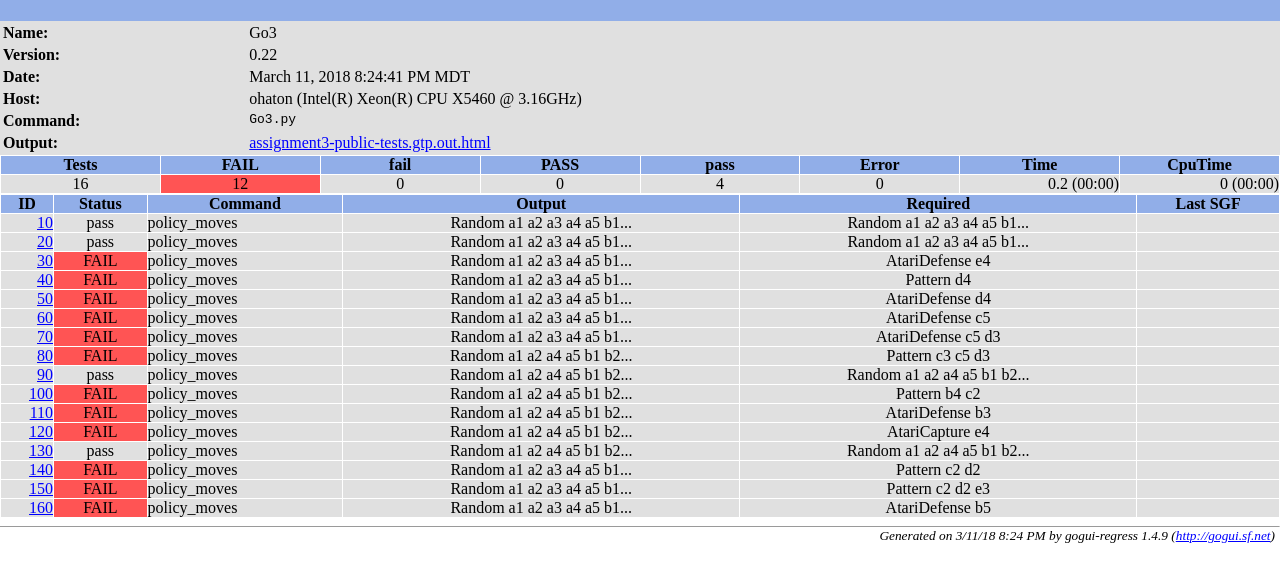
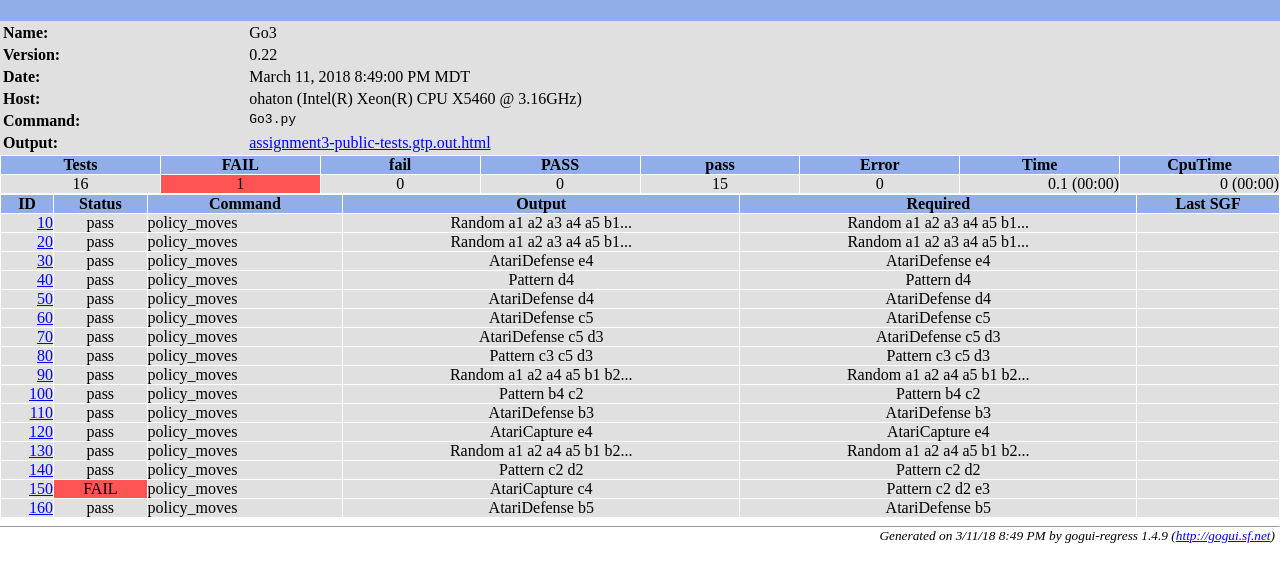
Before and after one commit to jcho1/CMPUT-496-Assignment-3, a plain HTML site: page Go3/assignment3-public-tests.gtp.html in a window 1280 px wide. Shown: the part 43-624 px from the top of the page. Drawn offline with Linux system fonts and the light colour scheme.

Commit message:
It fucking works

```diff
--- a/Go3/assignment3-public-tests.gtp.html
+++ b/Go3/assignment3-public-tests.gtp.html
@@ -18,7 +18,7 @@ body { margin:0; }
 <table width="100%" bgcolor="#e0e0e0">
 <tr><th align="left">Name:</th><td>Go3</td></tr>
 <tr><th align="left">Version:</th><td>0.22</td></tr>
-<tr><th align="left">Date:</th><td>March 11, 2018 8:24:41 PM MDT</td></tr>
+<tr><th align="left">Date:</th><td>March 11, 2018 8:49:00 PM MDT</td></tr>
 <tr><th align="left">Host:</th><td>ohaton (Intel(R) Xeon(R) CPU           X5460  @ 3.16GHz)</td></tr>
 <tr><th align="left" valign="top">Command:</th>
 <td valign="top"><tt>Go3.py</tt></td></tr>
@@ -49,14 +49,14 @@ body { margin:0; }
 </thead>
 <tr align="center" bgcolor="#e0e0e0">
 <td>16</td>
-<td bgcolor="#ff5454">12</td>
+<td bgcolor="#ff5454">1</td>
 <td>0</td>
 <td>
 0</td>
-<td>4</td>
+<td>15</td>
 <td>
 0</td>
-<td align="right">0.2&nbsp;(00:00)</td>
+<td align="right">0.1&nbsp;(00:00)</td>
 <td align="right">0&nbsp;(00:00)</td>
 </tr>
 </table>
@@ -89,49 +89,49 @@ body { margin:0; }
 </tr>
 <tr bgcolor="#e0e0e0">
 <td align="right"><a href="assignment3-public-tests.gtp.out.html#30">30</a></td>
-<td align="center" bgcolor="#ff5454">FAIL</td>
+<td align="center" bgcolor="#e0e0e0">pass</td>
 <td>policy_moves</td>
-<td align="center">Random a1 a2 a3 a4 a5 b1...</td>
+<td align="center">AtariDefense e4</td>
 <td align="center">AtariDefense e4</td>
 <td></td>
 </tr>
 <tr bgcolor="#e0e0e0">
 <td align="right"><a href="assignment3-public-tests.gtp.out.html#40">40</a></td>
-<td align="center" bgcolor="#ff5454">FAIL</td>
+<td align="center" bgcolor="#e0e0e0">pass</td>
 <td>policy_moves</td>
-<td align="center">Random a1 a2 a3 a4 a5 b1...</td>
+<td align="center">Pattern d4</td>
 <td align="center">Pattern d4</td>
 <td></td>
 </tr>
 <tr bgcolor="#e0e0e0">
 <td align="right"><a href="assignment3-public-tests.gtp.out.html#50">50</a></td>
-<td align="center" bgcolor="#ff5454">FAIL</td>
+<td align="center" bgcolor="#e0e0e0">pass</td>
 <td>policy_moves</td>
-<td align="center">Random a1 a2 a3 a4 a5 b1...</td>
+<td align="center">AtariDefense d4</td>
 <td align="center">AtariDefense d4</td>
 <td></td>
 </tr>
 <tr bgcolor="#e0e0e0">
 <td align="right"><a href="assignment3-public-tests.gtp.out.html#60">60</a></td>
-<td align="center" bgcolor="#ff5454">FAIL</td>
+<td align="center" bgcolor="#e0e0e0">pass</td>
 <td>policy_moves</td>
-<td align="center">Random a1 a2 a3 a4 a5 b1...</td>
+<td align="center">AtariDefense c5</td>
 <td align="center">AtariDefense c5</td>
 <td></td>
 </tr>
 <tr bgcolor="#e0e0e0">
 <td align="right"><a href="assignment3-public-tests.gtp.out.html#70">70</a></td>
-<td align="center" bgcolor="#ff5454">FAIL</td>
+<td align="center" bgcolor="#e0e0e0">pass</td>
 <td>policy_moves</td>
-<td align="center">Random a1 a2 a3 a4 a5 b1...</td>
+<td align="center">AtariDefense c5 d3</td>
 <td align="center">AtariDefense c5 d3</td>
 <td></td>
 </tr>
 <tr bgcolor="#e0e0e0">
 <td align="right"><a href="assignment3-public-tests.gtp.out.html#80">80</a></td>
-<td align="center" bgcolor="#ff5454">FAIL</td>
+<td align="center" bgcolor="#e0e0e0">pass</td>
 <td>policy_moves</td>
-<td align="center">Random a1 a2 a4 a5 b1 b2...</td>
+<td align="center">Pattern c3 c5 d3</td>
 <td align="center">Pattern c3 c5 d3</td>
 <td></td>
 </tr>
@@ -145,25 +145,25 @@ body { margin:0; }
 </tr>
 <tr bgcolor="#e0e0e0">
 <td align="right"><a href="assignment3-public-tests.gtp.out.html#100">100</a></td>
-<td align="center" bgcolor="#ff5454">FAIL</td>
+<td align="center" bgcolor="#e0e0e0">pass</td>
 <td>policy_moves</td>
-<td align="center">Random a1 a2 a4 a5 b1 b2...</td>
+<td align="center">Pattern b4 c2</td>
 <td align="center">Pattern b4 c2</td>
 <td></td>
 </tr>
 <tr bgcolor="#e0e0e0">
 <td align="right"><a href="assignment3-public-tests.gtp.out.html#110">110</a></td>
-<td align="center" bgcolor="#ff5454">FAIL</td>
+<td align="center" bgcolor="#e0e0e0">pass</td>
 <td>policy_moves</td>
-<td align="center">Random a1 a2 a4 a5 b1 b2...</td>
+<td align="center">AtariDefense b3</td>
 <td align="center">AtariDefense b3</td>
 <td></td>
 </tr>
 <tr bgcolor="#e0e0e0">
 <td align="right"><a href="assignment3-public-tests.gtp.out.html#120">120</a></td>
-<td align="center" bgcolor="#ff5454">FAIL</td>
+<td align="center" bgcolor="#e0e0e0">pass</td>
 <td>policy_moves</td>
-<td align="center">Random a1 a2 a4 a5 b1 b2...</td>
+<td align="center">AtariCapture e4</td>
 <td align="center">AtariCapture e4</td>
 <td></td>
 </tr>
@@ -177,9 +177,9 @@ body { margin:0; }
 </tr>
 <tr bgcolor="#e0e0e0">
 <td align="right"><a href="assignment3-public-tests.gtp.out.html#140">140</a></td>
-<td align="center" bgcolor="#ff5454">FAIL</td>
+<td align="center" bgcolor="#e0e0e0">pass</td>
 <td>policy_moves</td>
-<td align="center">Random a1 a2 a3 a4 a5 b1...</td>
+<td align="center">Pattern c2 d2</td>
 <td align="center">Pattern c2 d2</td>
 <td></td>
 </tr>
@@ -187,20 +187,20 @@ body { margin:0; }
 <td align="right"><a href="assignment3-public-tests.gtp.out.html#150">150</a></td>
 <td align="center" bgcolor="#ff5454">FAIL</td>
 <td>policy_moves</td>
-<td align="center">Random a1 a2 a3 a4 a5 b1...</td>
+<td align="center">AtariCapture c4</td>
 <td align="center">Pattern c2 d2 e3</td>
 <td></td>
 </tr>
 <tr bgcolor="#e0e0e0">
 <td align="right"><a href="assignment3-public-tests.gtp.out.html#160">160</a></td>
-<td align="center" bgcolor="#ff5454">FAIL</td>
+<td align="center" bgcolor="#e0e0e0">pass</td>
 <td>policy_moves</td>
-<td align="center">Random a1 a2 a3 a4 a5 b1...</td>
+<td align="center">AtariDefense b5</td>
 <td align="center">AtariDefense b5</td>
 <td></td>
 </tr>
 </table>
 <hr style="margin-bottom:0" size="1">
-<p style="margin-top:1; margin-right:5" align="right"><i><small>Generated on 3/11/18 8:24 PM by gogui-regress 1.4.9 (<a href="http://gogui.sf.net">http://gogui.sf.net</a>)</small></i></p>
+<p style="margin-top:1; margin-right:5" align="right"><i><small>Generated on 3/11/18 8:49 PM by gogui-regress 1.4.9 (<a href="http://gogui.sf.net">http://gogui.sf.net</a>)</small></i></p>
 </body>
 </html>
```
Also changed, not shown: Go3/assignment3-public-tests.gtp.out.html (+14 -14 lines), Go3/index.html (+8 -8 lines), 3 other files.
